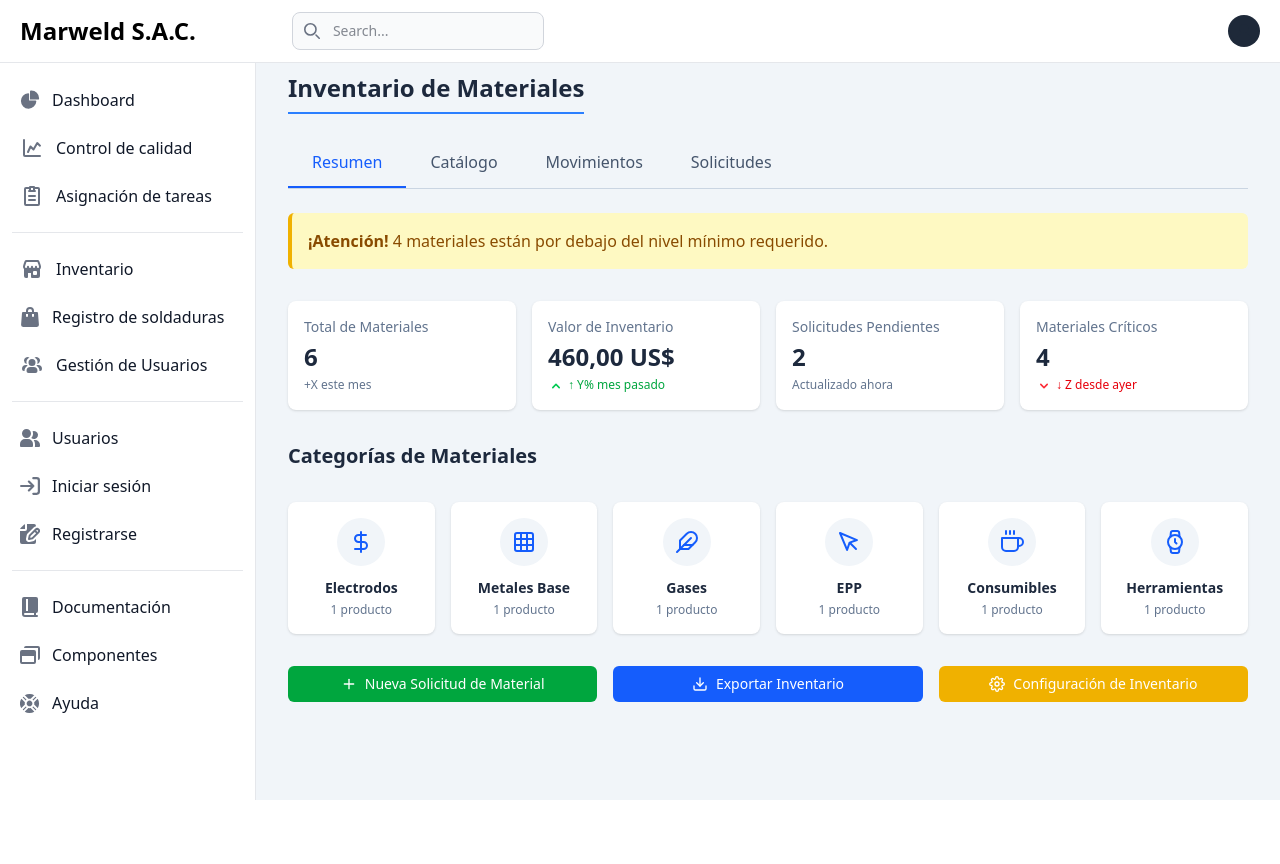
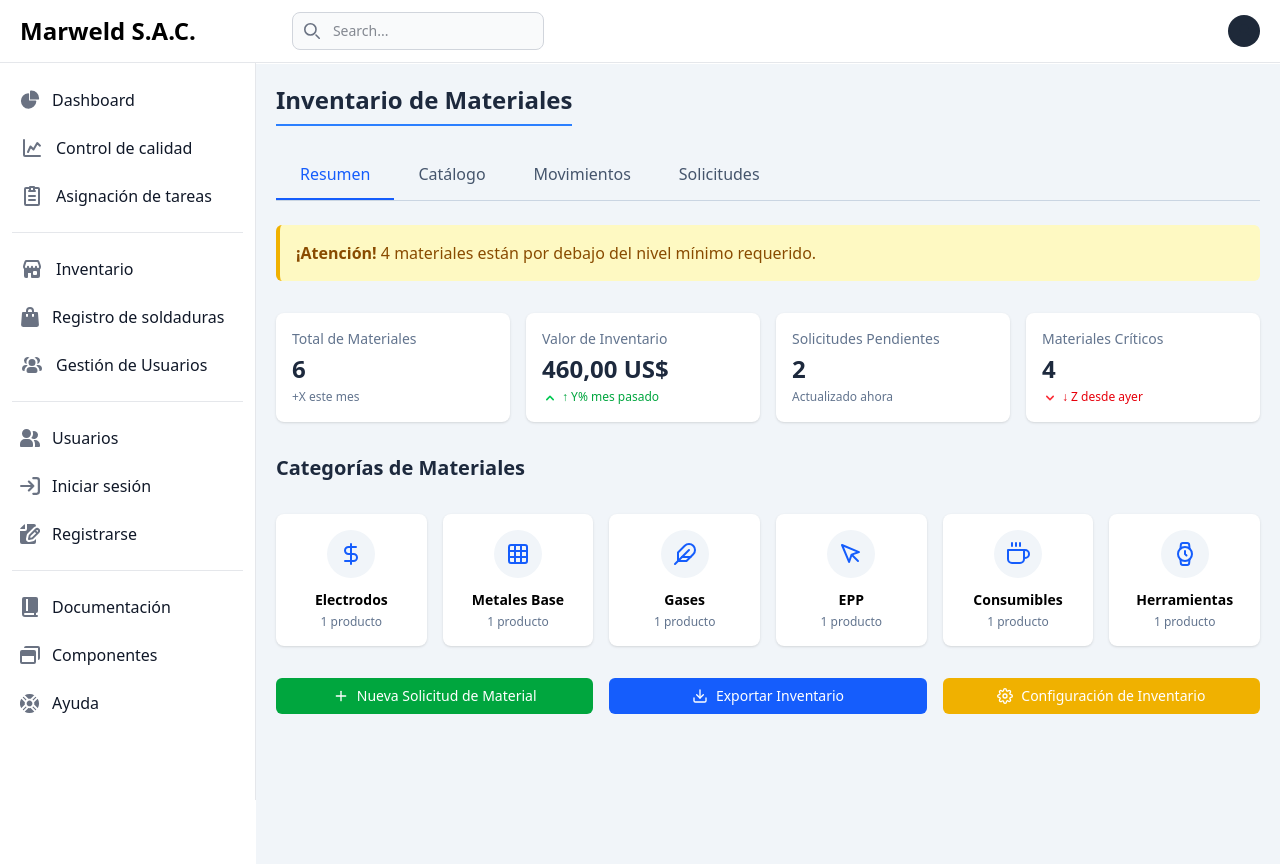
Before and after one commit to robertyali22/PROYECT-HDD, a React (Vite) app in the folder Frontend/: page /inventario in a window 1280 px wide. Before the commit the page ends 800 px from the top, so only its background shows below. Built offline with nearby package versions, Linux system fonts and the light colour scheme.

Commit message:
Mover .gitignore a la raíz del proyecto

```diff
--- a/Frontend/package.json
+++ b/Frontend/package.json
@@ -11,6 +11,7 @@
   },
   "dependencies": {
     "@tailwindcss/vite": "^4.1.4",
+    "frontend": "file:",
     "lucide-react": "^0.503.0",
     "nodemon": "^3.1.10",
     "react": "^19.0.0",
--- a/Frontend/src/components/Navbar.jsx
+++ b/Frontend/src/components/Navbar.jsx
@@ -15,7 +15,7 @@ export function NavBar() {
   // };
 
   return (
-    <div>
+    <>
       <nav className="fixed top-0 z-50 w-full bg-white border-b border-gray-200 dark:bg-gray-900 dark:border-gray-700">
         <div className="px-3 py-3 lg:px-5 lg:pl-3">
           <div className="flex items-center justify-between">
@@ -27,7 +27,6 @@ export function NavBar() {
                 </svg>
               </button>
               <a href="#" className="flex ms-2 md:me-24">
-
                 <span className="self-center text-xl font-semibold sm:text-2xl whitespace-nowrap dark:text-white">Marweld S.A.C.</span>
               </a>
               <div className="flex md:order-2">
@@ -87,6 +86,8 @@ export function NavBar() {
           </div>
         </div>
       </nav>
-    </div>
+      {/* Espaciador para compensar la altura del navbar fijo */}
+      <div className="h-16"></div>
+    </>
   )
 }
--- a/Frontend/src/pages/AuditoriaPage.jsx
+++ b/Frontend/src/pages/AuditoriaPage.jsx
@@ -489,37 +489,14 @@ export function AuditoriaPage() {
         <>
 
             <div className="sm:ml-64 bg-slate-100 min-h-screen">
-                {/* Navbar */}
-                <nav className="navbar bg-white p-2 shadow-sm sticky top-0 z-30">
-                    <ul className="nav-links flex list-none gap-6 px-8">
-                        <li>
-                            <a
-                                href="/dashboard"
-                                className="nav-link no-underline text-gray-800 font-medium py-2 relative hover:text-blue-600"
-                            >
-                                Dashboard
-                            </a>
-                        </li>
-                        <li>
-                            <a
-                                href="/auditoria"
-                                className="nav-link active no-underline text-blue-600 font-medium py-2 relative"
-                            >
-                                Control de Calidad
-                                <span className="absolute bottom-0 left-0 w-full h-0.5 bg-blue-600"></span>
-                            </a>
-                        </li>
-                        {/* ... otros links */}
-                    </ul>
-                </nav>
 
-                <div className="container max-w-7xl mx-auto p-4 md:p-8">
+                <div className="mx-w-7xl mx-auto p-5">
                     <h1 className="section-title text-2xl mb-6 text-gray-800 border-b-2 border-blue-500 pb-2 inline-block">
                         Control de Calidad y Auditoría
                     </h1>
 
                     {/* Pestañas */}
-                    <div className="tabs flex mb-6 border-b border-gray-300 overflow-x-auto">
+                    <div className="tabs flMejex mb-6 border-b border-gray-300 overflow-x-auto">
                         {["pendientes", "historico", "reportes"].map((tab) => (
                             <div
                                 key={tab}
--- a/Frontend/src/pages/InventarioPage.jsx
+++ b/Frontend/src/pages/InventarioPage.jsx
@@ -251,10 +251,10 @@ export function InventarioPage() {
 
     // --- Renderizado ---
     return (
-        <div className="sm:ml-64 bg-slate-100 min-h-screen text-slate-800">
+        <div className="sm:ml-64 bg-slate-100 min-h-screen">
             {/* Contenido Principal */}
-            <div className="container max-w-7xl mx-auto p-4 md:p-8">
-                <h1 className="text-2xl font-semibold mb-6 mt-10 text-slate-800 border-b-2 border-blue-500 pb-2 inline-block">Inventario de Materiales</h1>
+            <div className="cmx-w-7xl mx-auto p-5">
+                <h1 className="text-2xl font-semibold mb-6  text-slate-800 border-b-2 border-blue-500 pb-2 inline-block">Inventario de Materiales</h1>
 
                 {/* Pestañas */}
                 <div className="flex mb-6 border-b border-slate-300 overflow-x-auto">
```
Also changed, not shown: Frontend/src/App.jsx (+2 -13 lines), 2 other files (tests, documents, lock files or other folders).
